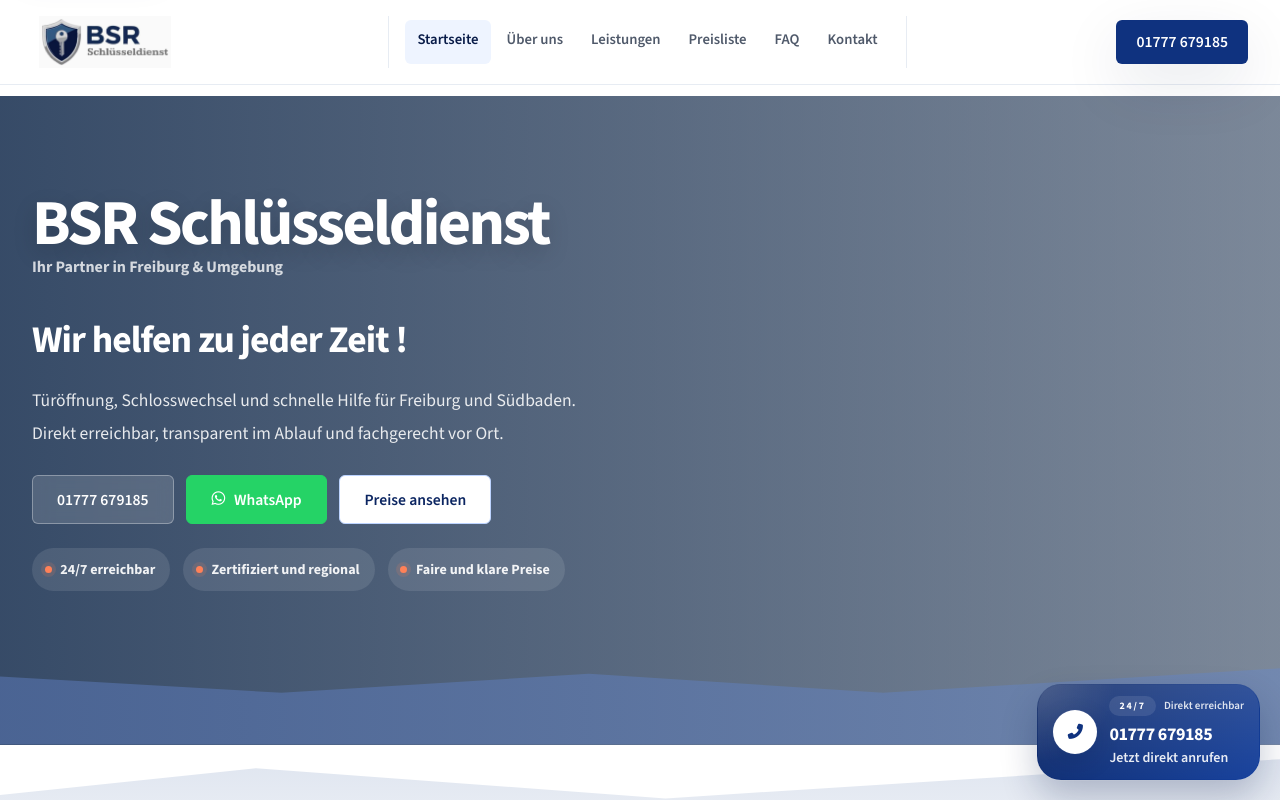
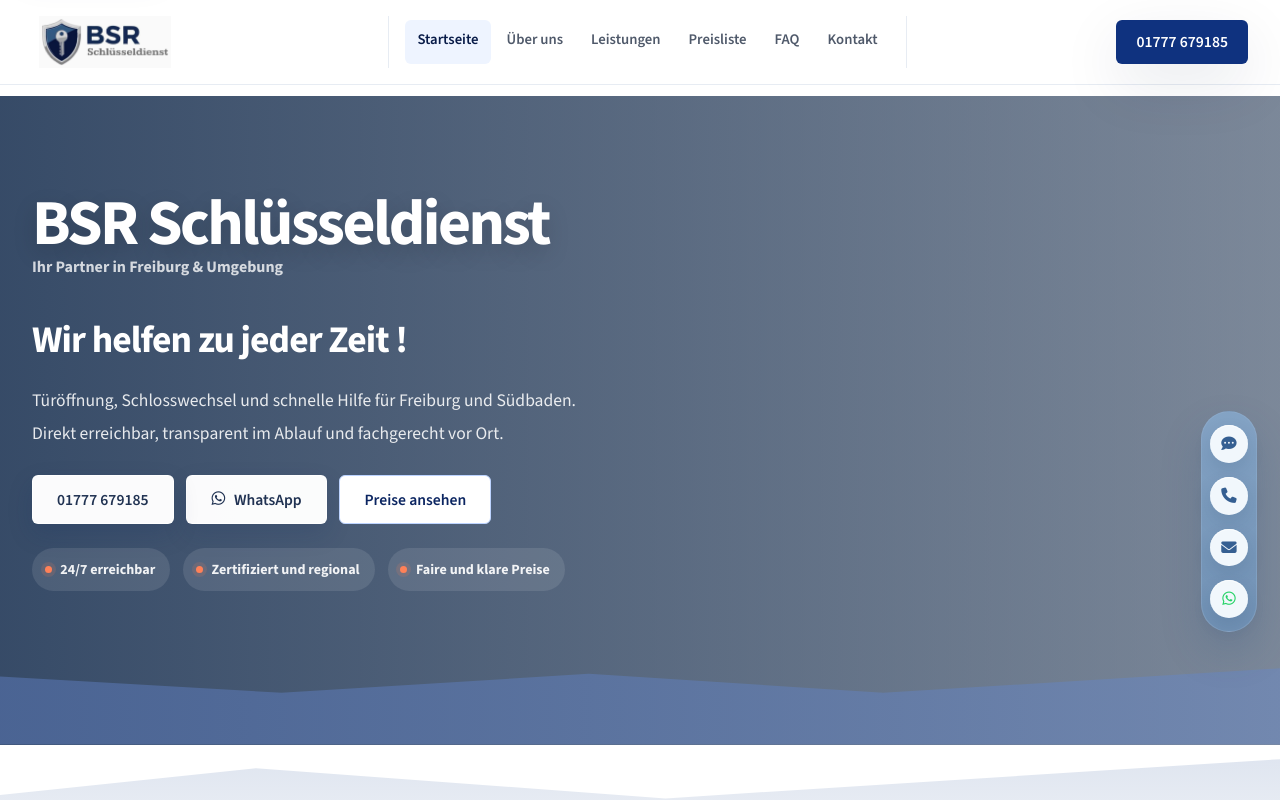
Before and after one commit to sedatakyol-49/bsr-schl-sseldienst, an Angular app: page / in a window 1280 px wide. Shown: the top 800 px of the page. Built offline with nearby package versions, Linux system fonts and the light colour scheme.

Commit message:
add new feature

```diff
--- a/src/app/components/emergency-button/emergency-button.component.html
+++ b/src/app/components/emergency-button/emergency-button.component.html
@@ -1,19 +1,45 @@
-<div class="fixed bottom-3 left-1/2 z-50 w-[calc(100%-1.5rem)] max-w-[20rem] -translate-x-1/2 md:bottom-5 md:left-auto md:right-5 md:w-auto md:max-w-none md:translate-x-0">
-  <a href="tel:+491777679185" class="emergency-button" aria-label="BSR Notdienst jetzt anrufen: 01777 679185">
-    <span class="emergency-icon-wrap" aria-hidden="true">
-      <span class="emergency-icon-ping"></span>
-      <span class="emergency-icon">
-        <i class="fas fa-phone-alt" aria-hidden="true"></i>
+<div
+  class="contact-fab-shell"
+  (mouseenter)="openPanel()"
+  (mouseleave)="closePanel()"
+>
+  <div class="contact-fab-panel" [class.contact-fab-panel-open]="panelOpen">
+    <a routerLink="/kontakt" class="contact-fab-link" (click)="closePanel()">
+      <span class="contact-fab-link-icon" aria-hidden="true">
+        <i class="fas fa-comment-dots"></i>
       </span>
-    </span>
+      <span>Kontaktformular</span>
+    </a>
 
-    <span class="emergency-copy">
-      <span class="emergency-topline">
-        <span class="emergency-badge">24/7</span>
-        <span class="emergency-status">Direkt erreichbar</span>
+    <a href="tel:+491777679185" class="contact-fab-link" aria-label="BSR Schlüsseldienst anrufen: 01777 679185">
+      <span class="contact-fab-link-icon" aria-hidden="true">
+        <i class="fas fa-phone"></i>
       </span>
-      <span class="emergency-title">01777 679185</span>
-      <span class="emergency-number">Jetzt direkt anrufen</span>
-    </span>
-  </a>
+      <span>01777 679185</span>
+    </a>
+
+    <a href="mailto:info@bsr-schluesseldienst.de" class="contact-fab-link" aria-label="E-Mail an BSR Schlüsseldienst senden">
+      <span class="contact-fab-link-icon" aria-hidden="true">
+        <i class="fas fa-envelope"></i>
+      </span>
+      <span>info&#64;bsr-schluesseldienst.de</span>
+    </a>
+
+    <a href="https://wa.me/491777679185" target="_blank" rel="noopener noreferrer" class="contact-fab-link" aria-label="WhatsApp-Chat mit BSR Schlüsseldienst öffnen">
+      <span class="contact-fab-link-icon" aria-hidden="true">
+        <i class="fab fa-whatsapp"></i>
+      </span>
+      <span>WhatsApp Chat</span>
+    </a>
+  </div>
+
+  <button
+    type="button"
+    class="contact-fab-toggle"
+    (click)="togglePanel()"
+    [attr.aria-expanded]="panelOpen"
+    aria-label="Kontaktoptionen öffnen"
+  >
+    <i class="fas fa-comments" aria-hidden="true"></i>
+  </button>
 </div>
--- a/src/app/components/emergency-button/emergency-button.component.scss
+++ b/src/app/components/emergency-button/emergency-button.component.scss
@@ -2,163 +2,182 @@
   display: block;
 }
 
-.emergency-button {
-  @apply relative flex items-center gap-3 overflow-hidden rounded-[1.5rem] px-4 py-3 text-white;
-  @apply transition-all duration-300 hover:-translate-y-1;
-  min-height: 68px;
-  background:
-    radial-gradient(circle at top left, rgba(255, 255, 255, 0.14), transparent 32%),
-    linear-gradient(135deg, #0b2561 0%, #0f327f 48%, #143f9c 100%);
-  box-shadow:
-    0 18px 36px rgba(8, 27, 72, 0.24),
-    inset 0 1px 0 rgba(255, 255, 255, 0.12);
-  backdrop-filter: blur(14px);
+.contact-fab-shell {
+  position: fixed;
+  right: 1rem;
+  bottom: 6rem;
+  z-index: 55;
+  display: flex;
+  align-items: center;
+  gap: 0.85rem;
 }
 
-.emergency-button::before {
-  content: '';
-  position: absolute;
-  inset: 1px;
-  border-radius: 1.4rem;
-  background: linear-gradient(180deg, rgba(255, 255, 255, 0.14), rgba(255, 255, 255, 0.02));
+.contact-fab-panel {
+  display: flex;
+  flex-direction: column;
+  gap: 0.75rem;
+  min-width: 16rem;
+  padding: 1rem;
+  border: 1px solid rgba(151, 180, 211, 0.38);
+  border-radius: 1.35rem;
+  background: linear-gradient(180deg, rgba(132, 163, 197, 0.97), rgba(113, 145, 181, 0.97));
+  box-shadow: 0 20px 40px rgba(44, 83, 126, 0.22);
+  backdrop-filter: blur(14px);
+  opacity: 0;
   pointer-events: none;
+  transform: translateX(1rem);
+  transition: opacity 0.24s ease, transform 0.24s ease;
 }
 
-.emergency-button::after {
-  content: '';
-  position: absolute;
-  inset: 0;
-  transform: translateX(-135%);
-  background: linear-gradient(120deg, transparent, rgba(255, 255, 255, 0.12), transparent);
-  animation: emergencyShine 6s ease-in-out infinite;
-  pointer-events: none;
+.contact-fab-panel-open {
+  opacity: 1;
+  pointer-events: auto;
+  transform: translateX(0);
 }
 
-.emergency-icon-wrap,
-.emergency-copy {
-  position: relative;
-  z-index: 1;
+.contact-fab-link {
+  display: flex;
+  align-items: center;
+  gap: 0.8rem;
+  cursor: pointer;
+  color: #ffffff;
+  font-size: 0.96rem;
+  font-weight: 700;
+  line-height: 1.35;
+  text-decoration: none;
 }
 
-.emergency-icon-wrap {
-  @apply relative flex h-11 w-11 shrink-0 items-center justify-center;
+.contact-fab-link:hover {
+  color: #ffffff;
+  opacity: 0.96;
 }
 
-.emergency-icon-ping {
-  @apply absolute inset-0 rounded-full bg-white/10;
-  animation: emergencyPing 3.2s ease-out infinite;
+.contact-fab-link-icon {
+  display: inline-flex;
+  height: 2.4rem;
+  width: 2.4rem;
+  flex-shrink: 0;
+  align-items: center;
+  justify-content: center;
+  border-radius: 9999px;
+  background: rgba(244, 249, 253, 0.98);
+  color: #355f92;
+  box-shadow: inset 0 1px 0 rgba(255, 255, 255, 0.75), 0 8px 18px rgba(25, 54, 92, 0.14);
 }
 
-.emergency-icon {
-  @apply relative flex h-11 w-11 items-center justify-center rounded-full bg-white text-primary-700;
-  box-shadow: 0 8px 24px rgba(8, 27, 72, 0.16);
+.contact-fab-link-icon .fa-whatsapp {
+  color: #25d366;
 }
 
-.emergency-icon i {
-  font-size: 0.95rem;
+.contact-fab-toggle {
+  display: inline-flex;
+  height: 3.7rem;
+  width: 3.7rem;
+  flex-shrink: 0;
+  align-items: center;
+  justify-content: center;
+  border: 0;
+  border-radius: 9999px;
+  cursor: pointer;
+  background: linear-gradient(180deg, #f7fbff, #d8e5f1);
+  color: #355f92;
+  box-shadow: 0 12px 28px rgba(40, 78, 122, 0.26);
+  transition: transform 0.2s ease, box-shadow 0.2s ease;
 }
 
-.emergency-copy {
-  @apply flex min-w-0 flex-col items-start leading-tight;
+.contact-fab-toggle:hover {
+  transform: translateY(-1px);
+  box-shadow: 0 14px 30px rgba(40, 78, 122, 0.3);
 }
 
-.emergency-topline {
-  @apply mb-1 flex flex-wrap items-center gap-2;
+.contact-fab-toggle i {
+  font-size: 1.35rem;
 }
 
-.emergency-badge {
-  @apply inline-flex items-center rounded-full bg-white/10 px-2.5 py-1 text-[10px] font-extrabold uppercase tracking-[0.18em] text-white;
-}
+@media (max-width: 767px) {
+  .contact-fab-shell {
+    right: 1rem;
+    bottom: 1rem;
+    align-items: flex-end;
+  }
 
-.emergency-status {
-  @apply text-[11px] font-semibold text-white/85;
-}
+  .contact-fab-panel {
+    position: absolute;
+    right: 0;
+    bottom: 4.5rem;
+    min-width: min(18rem, calc(100vw - 2rem));
+    max-width: min(18rem, calc(100vw - 2rem));
+    padding: 0.9rem;
+    border-radius: 1.1rem;
+    transform: translateY(0.8rem);
+  }
 
-.emergency-title {
-  @apply text-base font-extrabold tracking-tight text-white md:text-lg;
-}
-
-.emergency-number {
-  @apply text-sm font-semibold text-white/90;
-}
-
-@keyframes emergencyBreath {
-  0%, 100% {
-    box-shadow:
-      0 18px 36px rgba(8, 27, 72, 0.24),
-      inset 0 1px 0 rgba(255, 255, 255, 0.12);
+  .contact-fab-panel-open {
     transform: translateY(0);
   }
-  50% {
-    box-shadow:
-      0 22px 48px rgba(15, 50, 127, 0.28),
-      inset 0 1px 0 rgba(255, 255, 255, 0.18);
-    transform: translateY(-1px);
+
+  .contact-fab-link {
+    font-size: 0.9rem;
+  }
+
+  .contact-fab-link-icon {
+    height: 2.35rem;
+    width: 2.35rem;
+  }
+
+  .contact-fab-toggle {
+    height: 3.4rem;
+    width: 3.4rem;
   }
 }
 
-@keyframes emergencyPing {
-  0% {
-    transform: scale(0.9);
-    opacity: 0.55;
+@media (min-width: 768px) {
+  .contact-fab-shell {
+    right: 1.45rem;
+    bottom: 10.5rem;
+    gap: 0.7rem;
   }
-  70% {
-    transform: scale(1.35);
-    opacity: 0;
+
+  .contact-fab-panel {
+    min-width: 16.5rem;
+    padding: 0.95rem 1rem;
   }
-  100% {
-    transform: scale(1.35);
-    opacity: 0;
+
+  .contact-fab-toggle {
+    display: none;
+  }
+
+  .contact-fab-panel {
+    opacity: 1;
+    pointer-events: auto;
+    transform: translateX(0);
+    min-width: auto;
+    padding: 0.62rem 0.5rem;
+    border-radius: 9999px;
+    background: linear-gradient(180deg, rgba(132, 163, 197, 0.98), rgba(113, 145, 181, 0.98));
+  }
+
+  .contact-fab-panel:not(.contact-fab-panel-open) {
+    gap: 0.48rem;
+  }
+
+  .contact-fab-panel:not(.contact-fab-panel-open) .contact-fab-link {
+    justify-content: center;
+  }
+
+  .contact-fab-panel:not(.contact-fab-panel-open) .contact-fab-link-icon {
+    height: 2.35rem;
+    width: 2.35rem;
+  }
+
+  .contact-fab-panel:not(.contact-fab-panel-open) .contact-fab-link span:last-child {
+    display: none;
+  }
+
+  .contact-fab-panel.contact-fab-panel-open {
+    border-radius: 1.35rem;
+    padding: 1rem;
+    min-width: 16.5rem;
+    transform: translateX(0);
   }
 }
-
-@keyframes emergencyShine {
-  0%, 58%, 100% {
-    transform: translateX(-135%);
-  }
-  74% {
-    transform: translateX(135%);
-  }
-}
-
-@media (max-width: 767px) {
-  .emergency-button {
-    @apply w-full justify-start gap-2 px-3 py-2.5;
-    min-height: 58px;
-    box-shadow:
-      0 12px 22px rgba(8, 27, 72, 0.2),
-      inset 0 1px 0 rgba(255, 255, 255, 0.12);
-  }
-
-  .emergency-icon-wrap {
-    @apply h-10 w-10;
-  }
-
-  .emergency-icon {
-    @apply h-10 w-10;
-  }
-
-  .emergency-copy {
-    width: 100%;
-  }
-
-  .emergency-topline {
-    @apply mb-0.5 gap-1.5;
-  }
-
-  .emergency-badge {
-    @apply px-2 py-0.5 text-[9px];
-  }
-
-  .emergency-status {
-    @apply text-[10px];
-  }
-
-  .emergency-title {
-    @apply text-[0.98rem];
-  }
-
-  .emergency-number {
-    display: none;
-  }
-}
--- a/src/app/components/emergency-button/emergency-button.component.ts
+++ b/src/app/components/emergency-button/emergency-button.component.ts
@@ -1,11 +1,26 @@
+import { CommonModule } from '@angular/common';
 import { Component } from '@angular/core';
-import { CommonModule } from '@angular/common';
+import { RouterLink } from '@angular/router';
 
 @Component({
   selector: 'app-emergency-button',
   standalone: true,
-  imports: [CommonModule],
+  imports: [CommonModule, RouterLink],
   templateUrl: './emergency-button.component.html',
   styleUrls: ['./emergency-button.component.scss']
 })
-export class EmergencyButtonComponent {}
+export class EmergencyButtonComponent {
+  protected panelOpen = false;
+
+  protected openPanel(): void {
+    this.panelOpen = true;
+  }
+
+  protected closePanel(): void {
+    this.panelOpen = false;
+  }
+
+  protected togglePanel(): void {
+    this.panelOpen = !this.panelOpen;
+  }
+}
--- a/src/app/pages/home/home.component.scss
+++ b/src/app/pages/home/home.component.scss
@@ -230,7 +230,8 @@
 
 .services-grid,
 .pricing-list,
-.faq-list {
+.faq-list,
+.home-faq-list {
   display: grid;
   gap: 1.25rem;
   margin-top: 2rem;
@@ -445,6 +446,91 @@
   padding-top: 0.8rem;
 }
 
+.home-faq-card {
+  overflow: hidden;
+  border: 1px solid var(--home-border);
+  border-radius: 0.75rem;
+  background: #ffffff;
+  box-shadow: var(--home-shadow-soft);
+}
+
+.home-faq-trigger {
+  display: flex;
+  width: 100%;
+  align-items: flex-start;
+  gap: 1rem;
+  padding: 1.5rem;
+  text-align: left;
+}
+
+.home-faq-icon {
+  display: inline-flex;
+  height: 2.75rem;
+  width: 2.75rem;
+  flex-shrink: 0;
+  align-items: center;
+  justify-content: center;
+  border-radius: 0.6rem;
+  background: #eef4ff;
+  color: #143f9c;
+}
+
+.home-faq-copy {
+  flex: 1;
+}
+
+.home-faq-copy h3 {
+  margin: 0;
+  color: var(--home-ink);
+  font-size: 1.25rem;
+  font-weight: 800;
+}
+
+.home-faq-answer {
+  margin-top: 0.7rem;
+}
+
+.home-faq-answer p {
+  margin: 0;
+}
+
+.home-faq-chevron {
+  margin-top: 0.15rem;
+  color: #143f9c;
+  transition: transform 0.25s ease;
+}
+
+.home-faq-cta {
+  margin-top: 2rem;
+  padding: 2.2rem 1.5rem;
+  border-radius: 0.8rem;
+  background: #143f9c;
+  text-align: center;
+  color: #ffffff;
+  box-shadow: var(--home-shadow);
+}
+
+.home-faq-cta h3 {
+  margin: 0;
+  color: #ffffff;
+  font-size: clamp(1.9rem, 3vw, 2.5rem);
+  font-weight: 800;
+}
+
+.home-faq-cta p {
+  max-width: 42rem;
+  margin: 1rem auto 0;
+  color: rgba(255, 255, 255, 0.78);
+}
+
+.home-faq-cta-actions {
+  display: flex;
+  flex-wrap: wrap;
+  justify-content: center;
+  gap: 1rem;
+  margin-top: 1.75rem;
+}
+
 .region-pill {
   display: inline-flex;
   align-items: center;
@@ -458,37 +544,37 @@
 }
 
 .hero-shell .btn-primary {
-  border: 1px solid rgba(255, 255, 255, 0.32);
-  background: rgba(255, 255, 255, 0.14);
-  color: #ffffff;
+  border: 1px solid rgba(255, 255, 255, 0.94);
+  background: rgba(255, 255, 255, 0.98);
+  color: #203252;
   backdrop-filter: blur(8px);
-  box-shadow: none;
+  box-shadow: 0 10px 24px rgba(17, 43, 95, 0.18);
 }
 
 .hero-shell .btn-primary:hover {
-  border-color: rgba(255, 255, 255, 0.44);
-  background: rgba(255, 255, 255, 0.2);
-  color: #ffffff;
+  border-color: #ffffff;
+  background: #ffffff;
+  color: #17233a;
 }
 
 .hero-shell .hero-whatsapp-btn {
   display: inline-flex;
   align-items: center;
   gap: 0.55rem;
-  border: 1px solid #25d366 !important;
-  background: #25d366 !important;
-  color: #ffffff !important;
-  box-shadow: none;
+  border: 1px solid rgba(255, 255, 255, 0.94) !important;
+  background: rgba(255, 255, 255, 0.98) !important;
+  color: #203252 !important;
+  box-shadow: 0 10px 24px rgba(17, 43, 95, 0.16);
 }
 
 .hero-shell .hero-whatsapp-btn:hover {
-  border-color: #1fba57 !important;
-  background: #1fba57 !important;
-  color: #ffffff !important;
+  border-color: #ffffff !important;
+  background: #ffffff !important;
+  color: #17233a !important;
 }
 
 .hero-shell .hero-whatsapp-btn i {
-  color: #ffffff !important;
+  color: #203252 !important;
 }
 
 @keyframes reviews-scroll {
--- a/src/app/pages/home/home.component.ts
+++ b/src/app/pages/home/home.component.ts
@@ -22,6 +22,7 @@
 interface FaqItem {
   question: string;
   answer: string;
+  icon: string;
   isExpanded: boolean;
 }
 
@@ -43,8 +44,8 @@
   ];
 
   protected readonly introParagraphs = [
-    'Willkommen bei BSR Schlüsseldienst, Ihrem zertifizierten Partner für Schlüssel- und Sicherheitstechnik. Wir gewährleisten professionelle Betreuung in Freiburg und Südbaden – diskret, effizient und nach höchsten Standards.',
-    'Bei BSR Schlüsseldienst erhalten Sie zuverlässige Hilfe rund um Schlüssel, Schlösser und Sicherheit – schnell, fachgerecht und zu fairen Preisen. Ob Notfall, Reparatur oder Beratung: Wir sind Ihr Ansprechpartner in Freiburg und der gesamten Region Südbaden.'
+    'Willkommen bei BSR Schlüsseldienst, Ihrem zertifizierten Partner für Schlüssel- und Sicherheitstechnik. Wir gewährleisten professionelle Betreuung in Freiburg und Südbaden - diskret, effizient und nach höchsten Standards.',
+    'Bei BSR Schlüsseldienst erhalten Sie zuverlässige Hilfe rund um Schlüssel, Schlösser und Sicherheit - schnell, fachgerecht und zu fairen Preisen. Ob Notfall, Reparatur oder Beratung: Wir sind Ihr Ansprechpartner in Freiburg und der gesamten Region Südbaden.'
   ];
 
   protected readonly serviceCards: ServiceCard[] = [
@@ -111,21 +112,25 @@
     {
       question: 'Wie schnell ist BSR Schlüsseldienst im Raum Freiburg vor Ort?',
       answer: 'Je nach Standort und Verkehrslage helfen wir in Freiburg und Südbaden schnell und regional koordiniert weiter.',
+      icon: 'fa-clock',
       isExpanded: true
     },
     {
       question: 'Welche Leistungen bieten Sie an?',
       answer: 'Zu unseren Kernleistungen zählen Türöffnungen, Schlosswechsel, Zylinderwechsel, Briefkastenservice und Hilfe rund um Sicherheitstechnik.',
+      icon: 'fa-toolbox',
       isExpanded: false
     },
     {
       question: 'Wie erfahre ich den Preis?',
       answer: 'Vor dem Einsatz erhalten Sie eine klare telefonische Ersteinschätzung. Zusätzlicher Aufwand wird nicht versteckt, sondern nachvollziehbar erklärt.',
+      icon: 'fa-euro-sign',
       isExpanded: false
     },
     {
       question: 'Wie erreiche ich Sie am schnellsten?',
-      answer: 'Direkt telefonisch unter 01777 679185 oder per E-Mail an Info@bsr-schluesseldienst.de.',
+      answer: 'Direkt telefonisch unter 01777 679185 oder per E-Mail an info@bsr-schluesseldienst.de.',
+      icon: 'fa-phone',
       isExpanded: false
     }
   ];
```
Also changed, not shown: src/app/components/footer/footer.component.html (+1 -11 lines), src/app/pages/home/home.component.html (+22 -8 lines).
